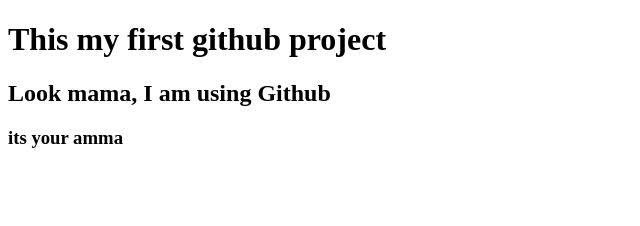
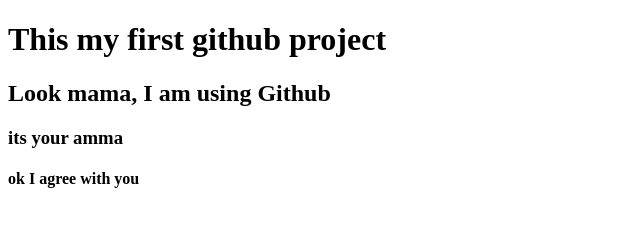
Before and after one commit to m-mizanurrahman/my-first-website, a plain HTML site: page index.html in a window 1280 px wide. Shown: the whole page, without its empty margins (0-640 px from the left). Drawn offline with Linux system fonts and the light colour scheme.

Commit message:
ok aggrement

```diff
--- a/index.html
+++ b/index.html
@@ -9,5 +9,6 @@
     <h1>This my first github project</h1>
     <h2>Look mama, I am using Github</h2>
     <h3>its your amma</h3>
+    <h4>ok I agree with you</h4>
 </body>
 </html>
```
